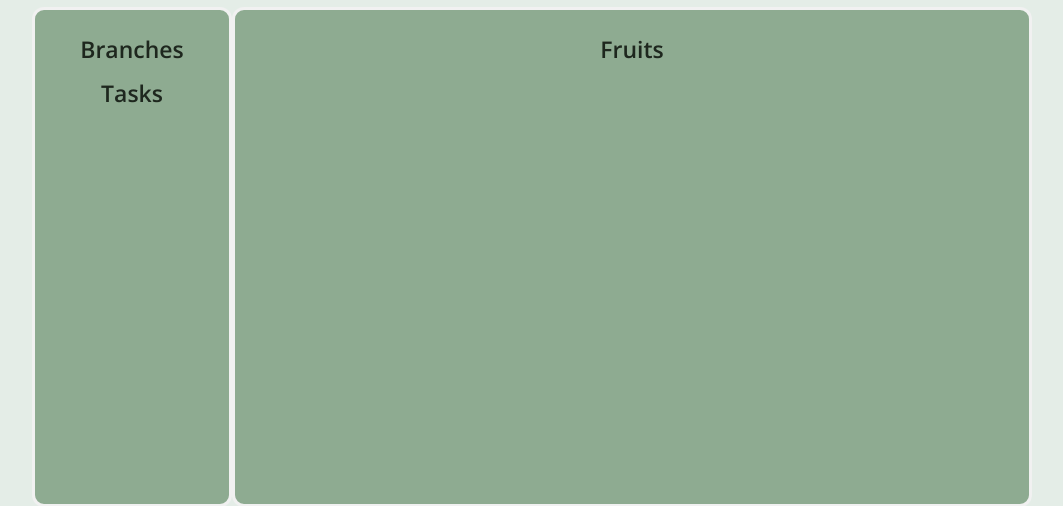
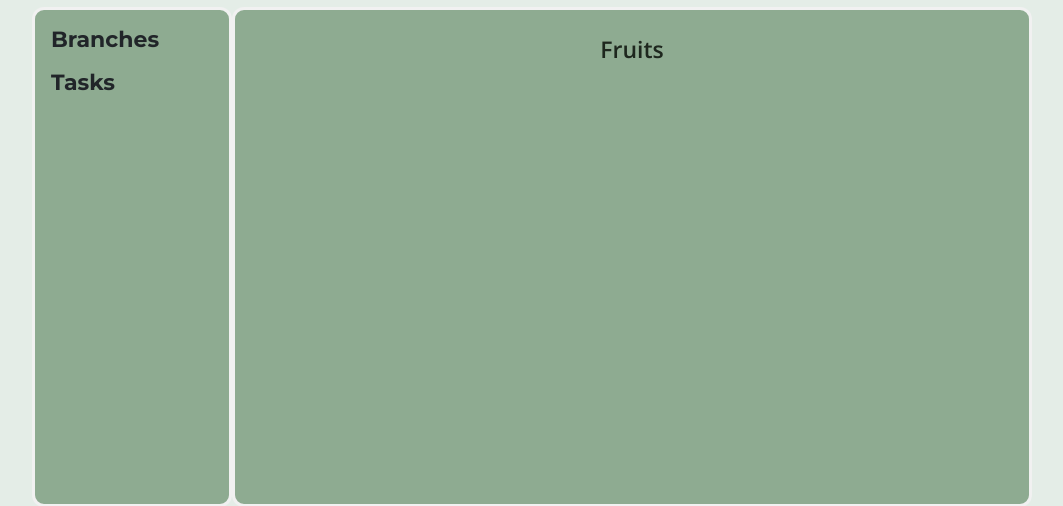
Before and after one commit to johnyenter-briars/Grove, a Python web app: template app/templates/profile.html in a window 1280 px wide. Shown: the part 137-643 px from the top of the page, without its empty margins (108-1171 px from the left). Run offline with Jinja, Linux system fonts and the light colour scheme; the template is opened without the code that fills it, so the values that code supplies are empty; some libraries are stand-ins or nearby versions.

Commit message:
Small cleaning changes on profile page

```diff
--- a/app/templates/profile.html
+++ b/app/templates/profile.html
@@ -5,13 +5,13 @@
     <table>
         <td style="border-spacing: 10px;">
             <div class="container" style="width: 200px;">
-                <h2>Branches</h2>
+                <p style="font-size:22px"><b>Branches</p></b>
                 <ul>
                     {% for branch in branches%}
                     <li><a href="/projects/?projectID={{targetProjectID}}">{{branch.getBranchDesc()}}</a></li>
                     <br> {% endfor %}
                 </ul>
-                <h2>Tasks</h2>
+                <p style="font-size:22px"><b>Tasks</p></b>
                 <ul>
                     {% for task in tasks%}
                     <li><a href="/task/?taskID={{task.getTaskID()}}">{{task.getTaskDesc()}}</a></li>
```
